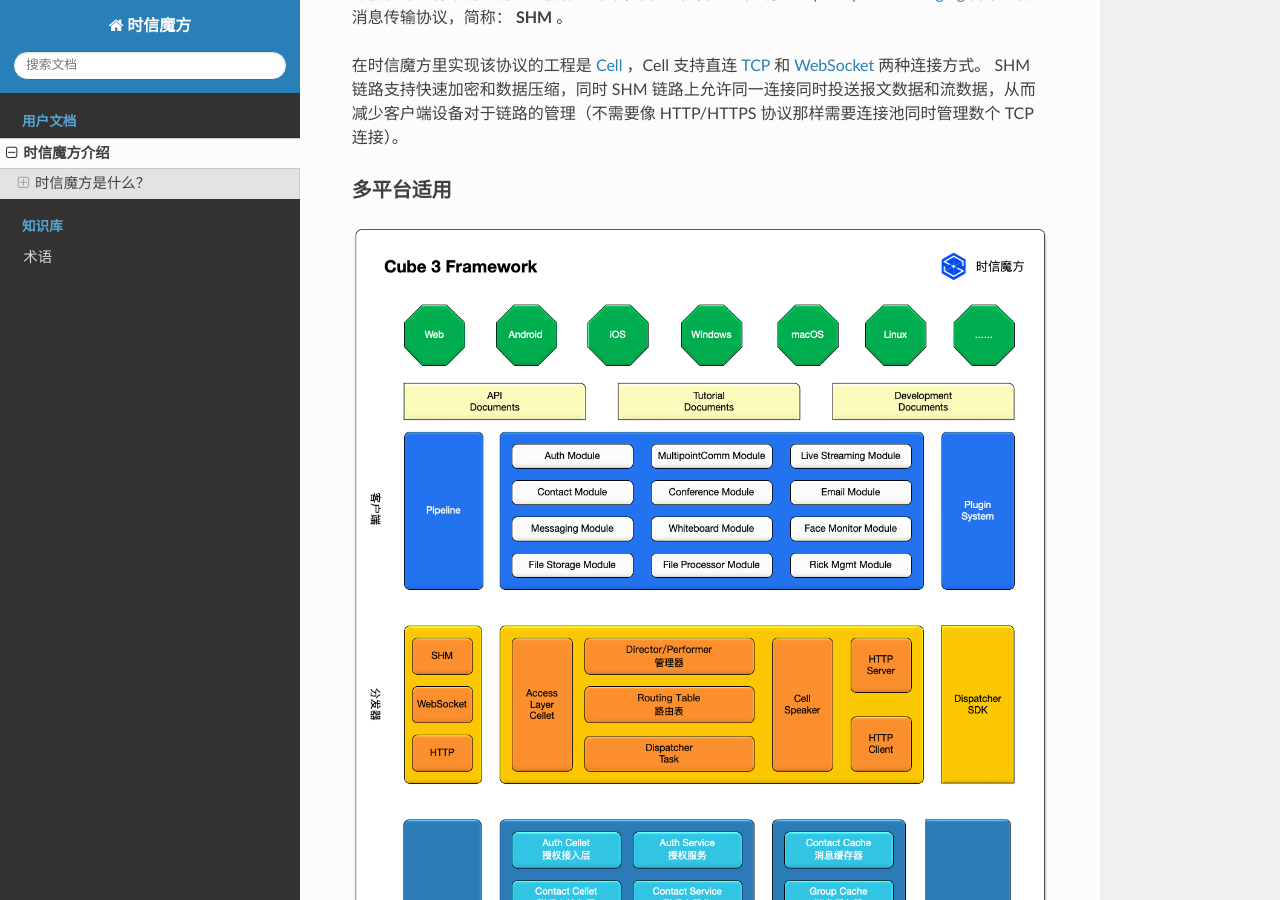
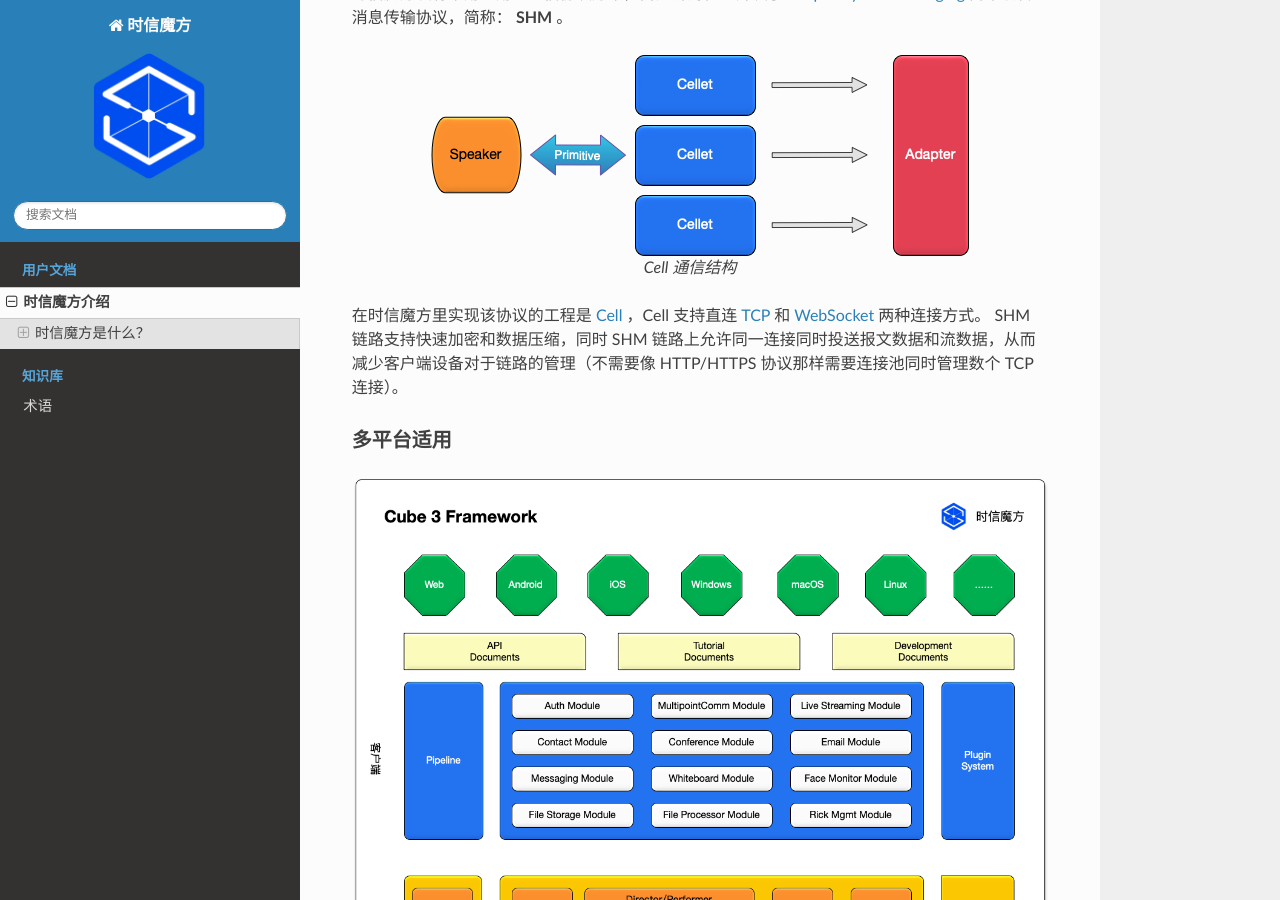
Before and after one commit to shixincube/cube-manual, a Sphinx documentation site: the page built from doc/source/user/intro.rst, in a window 1280 px wide and 900 px high, scrolled down 1685 px. Built offline with Sphinx 7.4.7 and the Read the Docs theme 2.0.0, drawn with Linux system fonts in a browser that asks for light colours.

Commit message:
Update intro

```diff
--- a/doc/source/conf.py
+++ b/doc/source/conf.py
@@ -62,11 +62,24 @@
 #html_theme = 'alabaster'
 html_theme = 'sphinx_rtd_theme'
 
+# Theme options are theme-specific and customize the look and feel of a theme
+# further.  For a list of options available for each theme, see the
+# documentation.
+#
 html_theme_options = {
     'logo_only': False,
     'display_version': True
 }
 
+# The name of an image file (relative to this directory) to place at the top
+# of the sidebar.
+html_logo = 'images/cube_html_logo.png'
+
+# The name of an image file (within the static path) to use as favicon of the
+# docs.  This file should be a Windows icon file (.ico) being 16x16 or 32x32
+# pixels large.
+html_favicon = 'images/favicon.png'
+
 # Add any paths that contain custom static files (such as style sheets) here,
 # relative to this directory. They are copied after the builtin static files,
 # so a file named "default.css" will overwrite the builtin "default.css".
--- a/doc/source/user/intro.rst
+++ b/doc/source/user/intro.rst
@@ -52,6 +52,12 @@
 
 时信魔方没有采用通用的通信协议方案，而是针对性的开发了 :term:`Simple Hybrid Messaging` 简单混合消息传输协议，简称： **SHM** 。
 
+.. figure:: /images/cell-struct.png
+   :align: center
+   :alt: Cell 通信结构
+
+   *Cell 通信结构*
+
 在时信魔方里实现该协议的工程是 :term:`Cell` ，Cell 支持直连 :term:`TCP` 和 :term:`WebSocket` 两种连接方式。 SHM 链路支持快速加密和数据压缩，同时 SHM 链路上允许同一连接同时投送报文数据和流数据，从而减少客户端设备对于链路的管理（不需要像 HTTP/HTTPS 协议那样需要连接池同时管理数个 TCP 连接）。
 
 
```
Also changed, not shown: doc/source/images/cell-struct.png (added), doc/source/images/cube_default.png (added), doc/source/images/cube_html_logo.png (added), doc/source/images/favicon.png (added).
